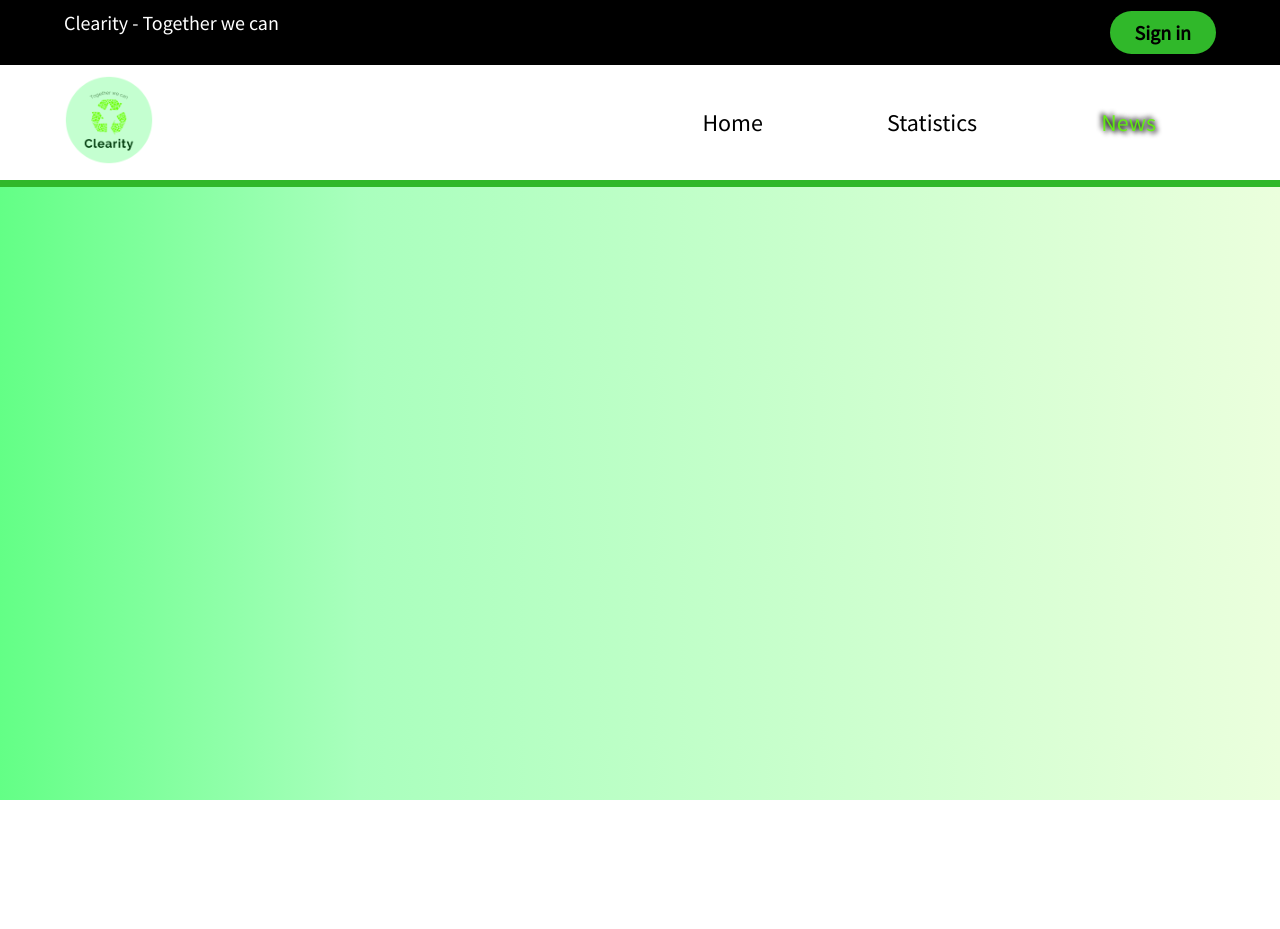
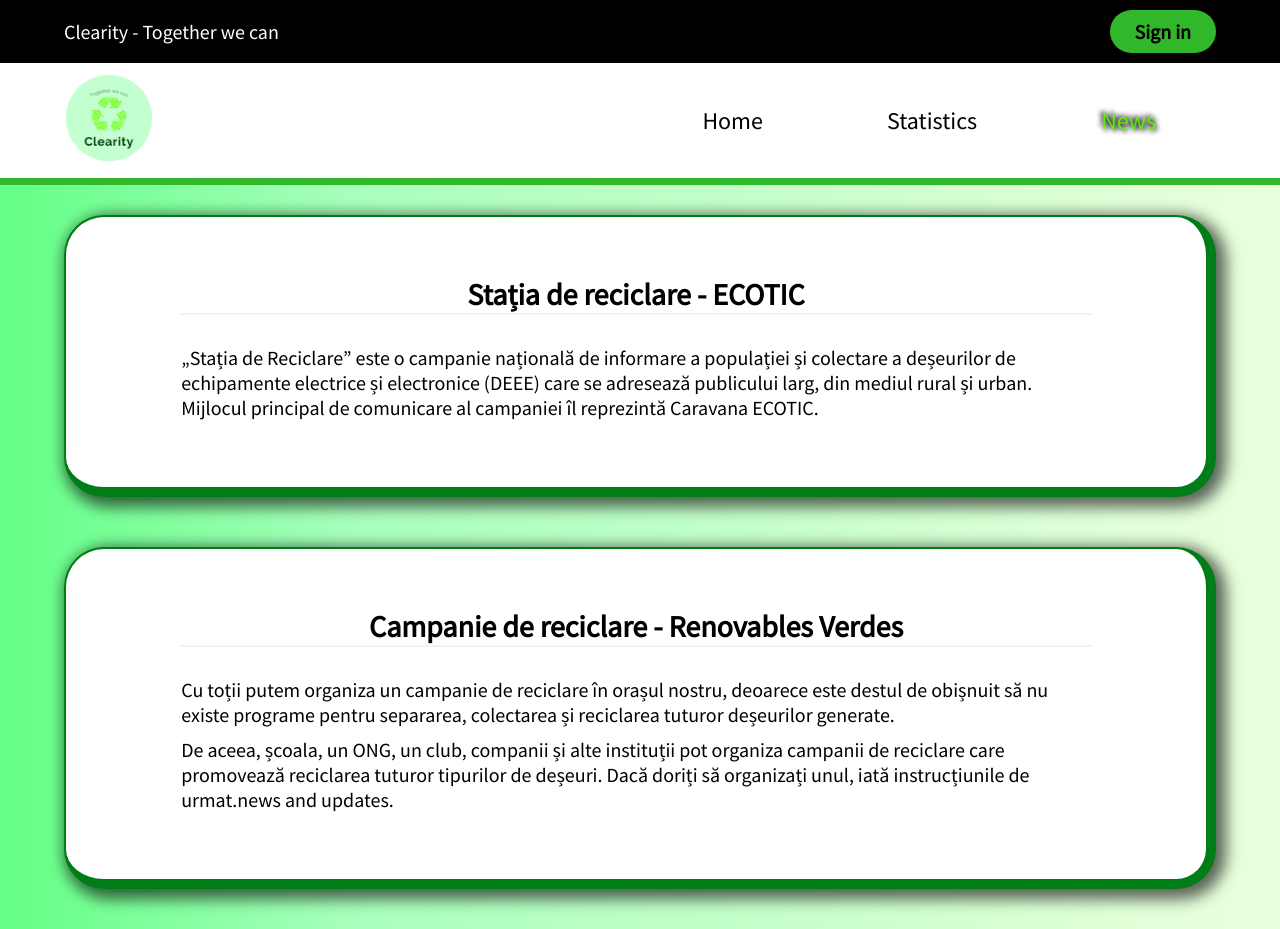
Before and after one commit to ntheodorg/WebTech-Project, a plain HTML site: page Website/News.html in a window 1280 px wide. Before the commit the page ends 800 px from the top, so only its background shows below. Drawn offline with Linux system fonts and the light colour scheme.

Commit message:
Initiate "News" section!

```diff
--- a/Website/News.html
+++ b/Website/News.html
@@ -5,7 +5,7 @@
     <meta http-equiv="X-UA-Compatible" content="IE=edge">
     <meta name="viewport" content="width=device-width, initial-scale=1.0">
     <title>Document</title>
-    <link rel="stylesheet" href="Styles-CSS/Home.css">
+    <link rel="stylesheet" href="Styles-CSS/News.css">
 </head>
 <body>
     <header>
@@ -24,8 +24,25 @@
             <li><a class="active" href="News.html">News</a></li>
         </ul>
     </nav>
+
     <main>
-
+        <a href="https://www.ecotic.ro/project/statia-de-reciclare/">
+            <article>
+                <header>
+                <h2>Stația de reciclare - ECOTIC</h2>
+                </header>
+                <p>„Stația de Reciclare” este o campanie națională de informare a populației și colectare a deșeurilor de echipamente electrice și electronice (DEEE) care se adresează publicului larg, din mediul rural și urban. Mijlocul principal de comunicare al campaniei îl reprezintă Caravana ECOTIC.</p>
+            </article>
+        </a>
+        <a href="https://www.renovablesverdes.com/ro/consejos-para-lograr-una-campana-de-reciclaje-exitosa/">
+            <article>
+                <header>
+                  <h2>Campanie de reciclare - Renovables Verdes</h2>
+                </header>
+                <p>Cu toții putem organiza un campanie de reciclare în orașul nostru, deoarece este destul de obișnuit să nu existe programe pentru separarea, colectarea și reciclarea tuturor deșeurilor generate.</p>
+                <p>De aceea, școala, un ONG, un club, companii și alte instituții pot organiza campanii de reciclare care promovează reciclarea tuturor tipurilor de deșeuri. Dacă doriți să organizați unul, iată instrucțiunile de urmat.<a href="announcements.html">news and updates</a>.</p>
+            </article>
+        </a>
     </main>
 </body>
 </html>
--- a/Website/Styles-CSS/Default.css
+++ b/Website/Styles-CSS/Default.css
@@ -77,6 +77,9 @@ nav ul li {
     margin: 0px 40px;
 
 }
+nav ul li:hover {
+    transform: scale(1.05);
+}
 
 nav ul li a {
     font-size: 24px;
--- a/Website/Styles-CSS/Home.css
+++ b/Website/Styles-CSS/Home.css
@@ -17,11 +17,10 @@ main ul {
 }
 
 main .left-section {
-    width: 50%;
     position: relative;
     text-align: center;
+
 }
-
 
 .main_img {
     width: 70%;
@@ -36,7 +35,7 @@ main .right-section {
     position: relative;
     text-align: center;
 
-  flex: 50%;
+    flex: 50%;
     padding: 0px;
 
 }
@@ -58,12 +57,12 @@ main .right-section {
 .text-container {
     width: fit-content;
     /* background-color: aqua; */
-position: absolute;
+    position: absolute;
     /* word-wrap: break-word; */
     text-align: center;
-top: 40%;
-left: 50%;
-transform: translate(-50%, -50%);
+    top: 40%;
+    left: 50%;
+    transform: translate(-50%, -50%);
 }
 
 .text-container h1 {
@@ -92,6 +91,7 @@ body {
     background: rgb(99,255,134);
 background: linear-gradient(90deg, rgba(99,255,134,1) 0%, rgba(169,255,189,1) 28%, rgba(235,255,221,1) 100%);
 }
+
 @media (max-width: 800px) {
     main ul {
       flex-direction: column;
@@ -107,4 +107,13 @@ background: linear-gradient(90deg, rgba(99,255,134,1) 0%, rgba(169,255,189,1) 28
         width: 100%;
 
     }
+    .text-container h1 {
+        font-size: 4.5vw;
+
+    }
+
+    .text-container p {
+        font-size: 3vw;
+
+    }
   }
--- /dev/null
+++ b/Website/Styles-CSS/News.css
@@ -0,0 +1,71 @@
+@import "Default.css";
+
+body {
+	/* color: #036328;
+	font-size: 1em; */
+	margin: 0px auto;
+}
+main {
+    width: 100vw;;
+    padding: 0% 5%;
+
+	margin: 0px auto;
+    /* display: flex;
+    flex-direction: column; */
+}
+
+
+p {
+    word-wrap: break-word;
+}
+article h1 {
+    background-color: black;
+	border-bottom: 2px solid #f2f2f2;
+}
+
+main > header, article {
+    padding: 5% 10%;
+	margin-top: 5em;
+    background-color: #ffffff;
+
+    border: 2px solid #007D16;
+	border-right: 10px solid #007D16;
+    border-bottom: 10px solid #007D16;
+    border-radius: 40px;
+    -webkit-box-shadow: 5px 5px 15px 5px #0000009d;
+    box-shadow: 5px 5px 15px 5px #0000009d;
+}
+main header {
+    text-align: center;
+}
+
+article:hover {
+    transform: scale(1.025);
+}
+
+article h2 {
+	border-bottom: 2px solid #f2f2f2;
+    margin-bottom: 1em;
+}
+article p {
+    margin-bottom: 0.5em;
+}
+article:last-child {
+	margin-bottom: 2.5em;
+}
+
+@media (min-width: 1024px) {
+	main {
+		max-width: 1536px;
+	}
+
+	main > header, article {
+		margin-top: 1.5em;
+	}
+
+}
+
+body {
+    background: rgb(99,255,134);
+    background: linear-gradient(90deg, rgba(99,255,134,1) 0%, rgba(169,255,189,1) 28%, rgba(235,255,221,1) 100%);
+}
```
Also changed, not shown: Website/Home.html (+1 -0 lines).
